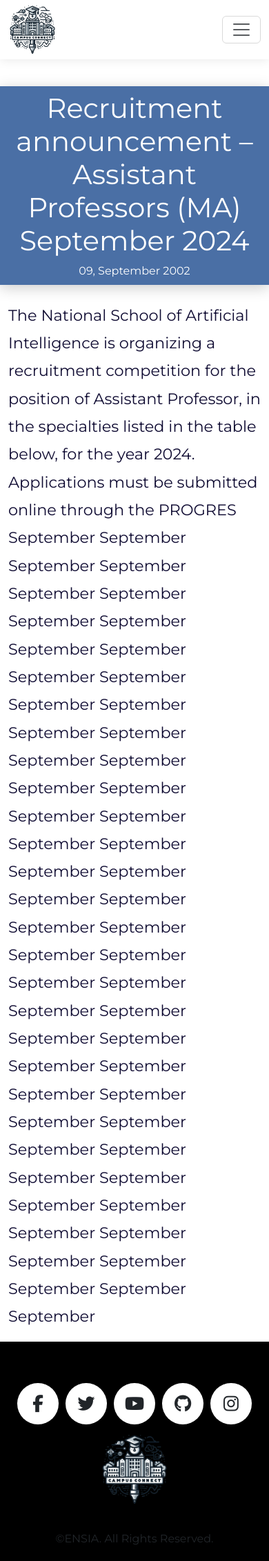
After one commit to KhaledZaabat/CampusConnect, a PHP site: page /newsDetails.html in a window 390 px wide. The commit adds this page. Shown: the whole page at 69% size. Run offline with PHP 8.4, Linux system fonts and the light colour scheme; some libraries are stand-ins or nearby versions.

Commit message:
added news Details page/ fixed problems / fixed the nav bar to be responsive

```diff
--- /dev/null
+++ b/assets/css/newsDetails.css
@@ -0,0 +1,32 @@
+.news-header {
+    display: flex;
+    flex-direction: column;
+    justify-content: center;
+    align-items: center;
+    background-color: #4a6fa5;
+    height: 40%;
+    width: 100%;
+    box-shadow: 0 4px 20px rgba(0, 0, 0, 0.2);
+    /* Box shadow for the header */
+}
+.news-header {
+    padding: 20px;
+}
+
+.news-title {
+    font-weight: 250;
+    font-size: 2.5rem; /* Customize the font size */
+    color: white;
+}
+
+.news-header-date{
+    font-size: 1rem;
+    color: white;
+}
+
+.news-desc{
+    word-break: break-word;
+    color: #0f0b32;
+    font-size: 1.4rem;
+    line-height: 1.8;
+}
--- a/assets/css/styles.css
+++ b/assets/css/styles.css
@@ -216,3 +216,9 @@ select:focus,
     outline: none !important;
     box-shadow: none !important;
 }
+
+@media (max-width: 992px) {
+    .dropdown.col-3.text-center {
+        display: none;
+    }
+}
--- a/lostfound.html
+++ b/lostfound.html
@@ -105,7 +105,7 @@
                         </div>
                     </div>
                     <div class="form-group mt-2 mb-4">
-                        <button class="col-2" type="submit">Create</button>
+                        <button class="create-btn" type="submit">Create</button>
                     </div>
                 </form>
             </div>
--- /dev/null
+++ b/newsDetails.html
@@ -0,0 +1,122 @@
+<!DOCTYPE html>
+<html data-bs-theme="light" lang="en">
+<head>
+    <meta charset="utf-8">
+    <meta name="viewport" content="width=device-width, initial-scale=1.0, shrink-to-fit=no">
+    <title>News Details</title> <!-- Static title for the News Details page -->
+    <link rel="stylesheet" href="assets/bootstrap/css/bootstrap.min.css"> <!-- Bootstrap CSS -->
+    <link rel="stylesheet" href="assets/fonts/simple-line-icons.min.css"> <!-- Fonts -->
+    <link rel="stylesheet" href="assets/css/styles.css"> <!-- Custom CSS -->
+    <link rel="stylesheet" href="assets/css/NewsDetails.css"> <!-- Custom CSS for News Details -->
+
+    <link rel="icon" href="assets/img/logo.png" type="image/png">
+    <link rel="stylesheet" href="https://cdnjs.cloudflare.com/ajax/libs/font-awesome/6.6.0/css/all.min.css" integrity="sha512-Kc323vGBEqzTmouAECnVceyQqyqdsSiqLQISBL29aUW4U/M7pSPA/gEUZQqv1cwx4OnYxTxve5UMg5GT6L4JJg==" crossorigin="anonymous" referrerpolicy="no-referrer" />
+    <link rel="stylesheet" href="https://fonts.googleapis.com/css?family=Montserrat:400,400i,700,700i,600,600i&amp;display=swap">
+</head>
+<header>
+    <nav class="navbar navbar-expand-lg fixed-top bg-body clean-navbar">
+        <div class="container">
+            <a class="col-3 navbar-brand-logo" href="#">
+                <img class="logo_img" src="assets/img/logo.png" alt="Brand Logo">
+            </a>
+            <button data-bs-toggle="collapse" class="navbar-toggler" data-bs-target="#navcol-1">
+                <span class="visually-hidden">Toggle navigation</span>
+                <span class="navbar-toggler-icon"></span>
+            </button>
+            <div class="collapse navbar-collapse" id="navcol-1">
+                <ul class="navbar-nav mx-auto">
+                    <li class="nav-item active"><a class="nav-link" href="index.html">Home</a></li>
+                    <li class="nav-item"><a class="nav-link" href="news.html">News</a></li>
+                    <li class="nav-item"><a class="nav-link" href="Canteen.html">Canteen Schedule</a></li>
+                    <li class="nav-item dropdown">
+                        <a class="nav-link dropdown-toggle" href="#" id="servicesDropdown" role="button" data-bs-toggle="dropdown" aria-expanded="false">Services</a>
+                        <ul class="dropdown-menu" aria-labelledby="servicesDropdown">
+                            <li class="dropdown-header">Maintenance Services</li>
+                            <li><a class="dropdown-item" href="ReportIssues.html">Report Issues</a></li>
+                            <li><a class="dropdown-item" href="lostfound.html">Lost&Found items</a></li>
+                            <li class="dropdown-header">Housing Services</li>
+                            <li><a class="dropdown-item" href="BookRoom.html">Book Rooms</a></li>
+                            <li><a class="dropdown-item" href="changeRoom.html">Change Rooms</a></li>
+                        </ul>
+                    </li>
+                </ul>
+
+                <!-- profile section for pc -->
+                <div class="dropdown col-3 text-center d-none d-lg-block">
+                    <a href="#" class="d-block link-body-emphasis text-decoration-none dropdown-toggle" data-bs-toggle="dropdown" aria-expanded="false">
+                        <img src="https://github.com/mdo.png" alt="mdo" width="32" height="32" class="rounded-circle">
+                    </a>
+                    <ul class="dropdown-menu text-center">
+                        <li><a class="dropdown-item" href="StudentProfile.html">Profile</a></li>
+                        <li><hr class="dropdown-divider"></li>
+                        <li><a class="dropdown-item" href="#">Sign out</a></li>
+                    </ul>
+                </div>
+
+                <!-- Profile and Sign-out links for smaller screens(phone) -->
+                <ul class="navbar-nav d-lg-none">
+                    <li><hr class="dropdown-divider my-1"></li>
+                    <li class="nav-item"><a class="nav-link" href="StudentProfile.html">Profile</a></li>
+                    <li class="nav-item"><a class="nav-link" href="#">Sign out</a></li>
+                </ul>
+            </div>
+        </div>
+    </nav>
+</header>
+
+<body>
+    <header class="news-header text-center">
+        <h1 class="news-title">Recruitment announcement – Assistant Professors (MA) September 2024</h1>
+        <div class="news-header-date">
+            09, September 2002
+        </div>
+    </header>
+    <div class="container mt-4"> <!-- Adjust margin here -->
+        <p class="news-desc text-start">
+            The National School of Artificial Intelligence is organizing a recruitment competition for the position of Assistant Professor, in the specialties listed in the table below, for the year 2024.
+            Applications must be submitted online through the PROGRES September September  September  September  September  September  September  September  September  September  September  September  September  September  September  September  September  September  September  September  September  September  September  September  September  September  September  September  September  September  September  September  September  September  September  September  September  September  September  September  September  September  September  September  September  September  September  September  September  September  September  September  September  September  September  September  September
+        </p>
+    </div>
+</body>
+
+<footer class="page-footer custom-bg-black">
+    <div class="test">
+        <div class="wrapper">
+            <div class="button">
+                <div class="icon"><i class="fab fa-facebook-f"></i></div>
+                <span>Facebook</span>
+            </div>
+
+            <div class="button">
+                <div class="icon"><i class="fab fa-twitter"></i></div>
+                <span>Twitter</span>
+            </div>
+
+            <div class="button">
+                <div class="icon"><i class="fab fa-youtube"></i></div>
+                <span>Youtube</span>
+            </div>
+
+            <div class="button">
+                <div class="icon"><i class="fab fa-github"></i></div>
+                <span>Github</span>
+            </div>
+
+            <div class="button">
+                <div class="icon"><i class="fab fa-instagram"></i></div>
+                <span>Instagram</span>
+            </div>
+        </div>
+
+        <div class="footer-image">
+            <img src="assets/img/logo.png" alt="Footer Image" />
+        </div>
+
+    </div>
+
+    <div class="text-center custom-bg-black p-1">
+        <p>©ENSIA. All Rights Reserved.</p>
+    </div>
+</footer>
+
+<script src="assets/bootstrap/js/bootstrap.min.js"></script>
```
Also changed, not shown: AdminHome.html (+5 -2 lines), assets/css/lostfound.css (+9 -0 lines), index.html (+15 -5 lines), roomRequests.html (+13 -11 lines), assets/img/_15cfdff2-7d2b-4816-b1f8-4734a921577b.png (added), assets/listings_img/OIG4.jfif (added).
